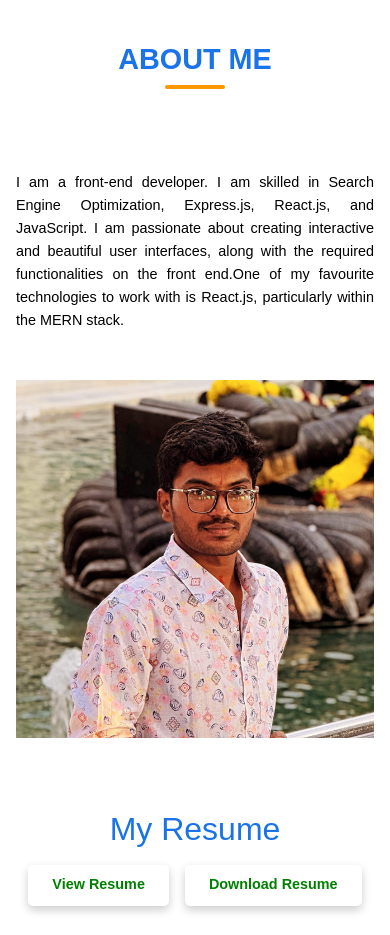
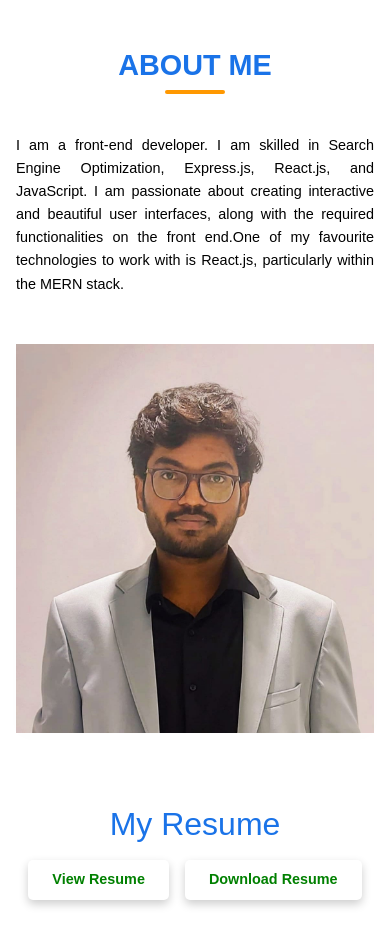
Before and after one commit to vishnugitit/Portfolio, a plain HTML site: page index.html in a window 390 px wide. Shown: the part 780-1715 px from the top of the page. Drawn offline with nearby package versions, Linux system fonts and the light colour scheme.

Commit message:
about-pic

```diff
--- a/about.css
+++ b/about.css
@@ -215,7 +215,7 @@ header{
 
 @media (max-width: 576px) {
   .about-text {
-    padding-top: 5vh;
+
       font-size: 0.9rem;
   }
 
--- a/index.html
+++ b/index.html
@@ -119,7 +119,7 @@
 
     <!-- Image -->
     <div class="about-image">
-      <img src="./vishnu.jpeg" alt="About Me" class="img-fluid" />
+      <img src="./about-photo.jpeg" alt="About Me" class="img-fluid" />
     </div>
   </div>
        <!-- Resume Section -->
```
Also changed, not shown: home.css (+8 -0 lines), about-photo.jpeg (added), about.jpeg (added), home.jpeg (added).
